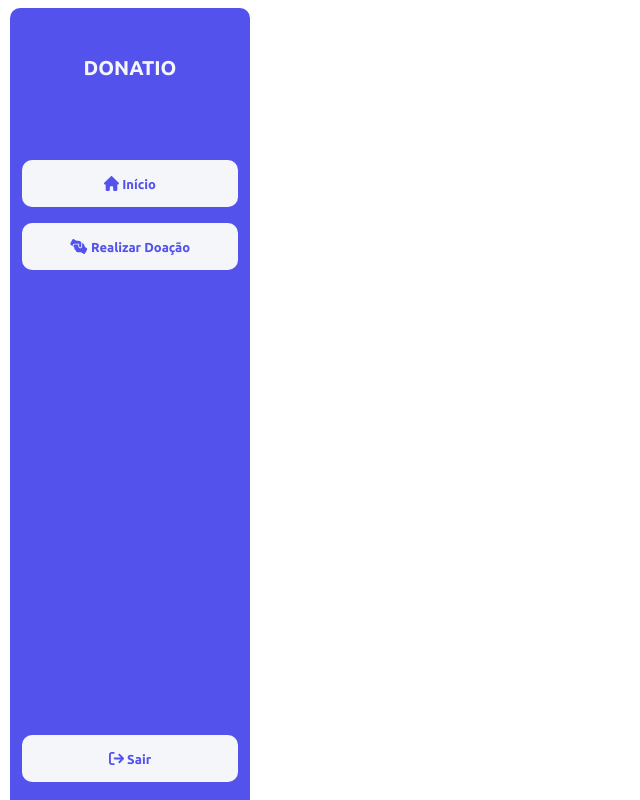
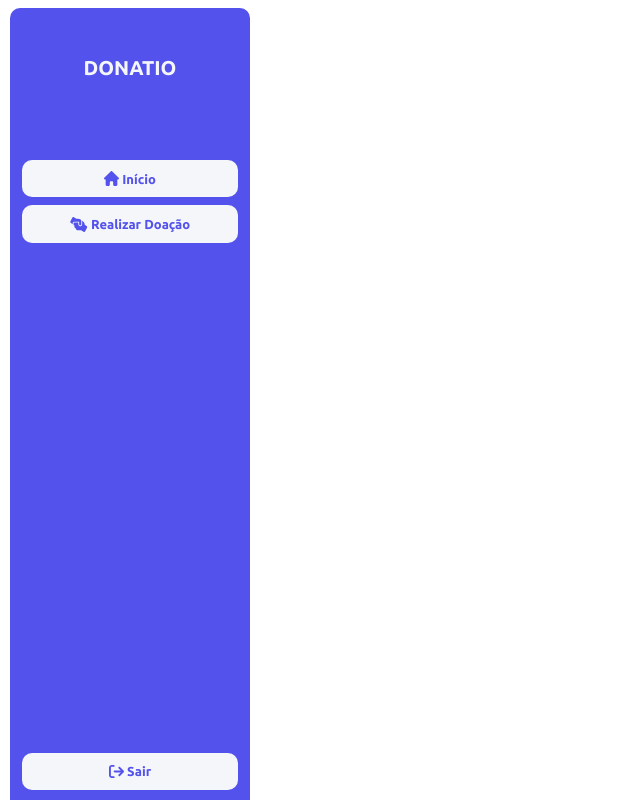
Before and after one commit to alvaroeduardo/donatio, a React (Vite) app in the folder frontEnd/: page / in a window 1280 px wide. Shown: the whole page, without its empty margins (0-640 px from the left). Built offline with nearby package versions, Linux system fonts and the light colour scheme.

Commit message:
Add atualizações

```diff
--- a/frontEnd/src/Components/MenuButton/style.css
+++ b/frontEnd/src/Components/MenuButton/style.css
@@ -1,7 +1,7 @@
 .menuButtonContainer{
     width: 90%;
     height: auto;
-    padding: 1rem .5rem;
+    padding: .7rem .5rem;
     background-color: #F5F6FA;
     border-radius: 10px;
     display: flex;
@@ -9,7 +9,7 @@
     justify-content: center;
     cursor: pointer;
     transition: .2s;
-    margin: 0 0 1rem 0;
+    margin: 0 0 .5rem 0;
 }
 
 .menuButtonContainer > h1{
--- a/frontEnd/src/main.jsx
+++ b/frontEnd/src/main.jsx
@@ -1,11 +1,12 @@
 import React from 'react'
 import ReactDOM from 'react-dom/client'
+import { BrowserRouter, Route } from 'react-router-dom'
 
 import Index from './Views/Index'
 import Home from './Views/Home'
 
 ReactDOM.createRoot(document.getElementById('root')).render(
-    <React.StrictMode>
+    <BrowserRouter>
         <Home/>
-    </React.StrictMode>
+    </BrowserRouter>
 )
```
